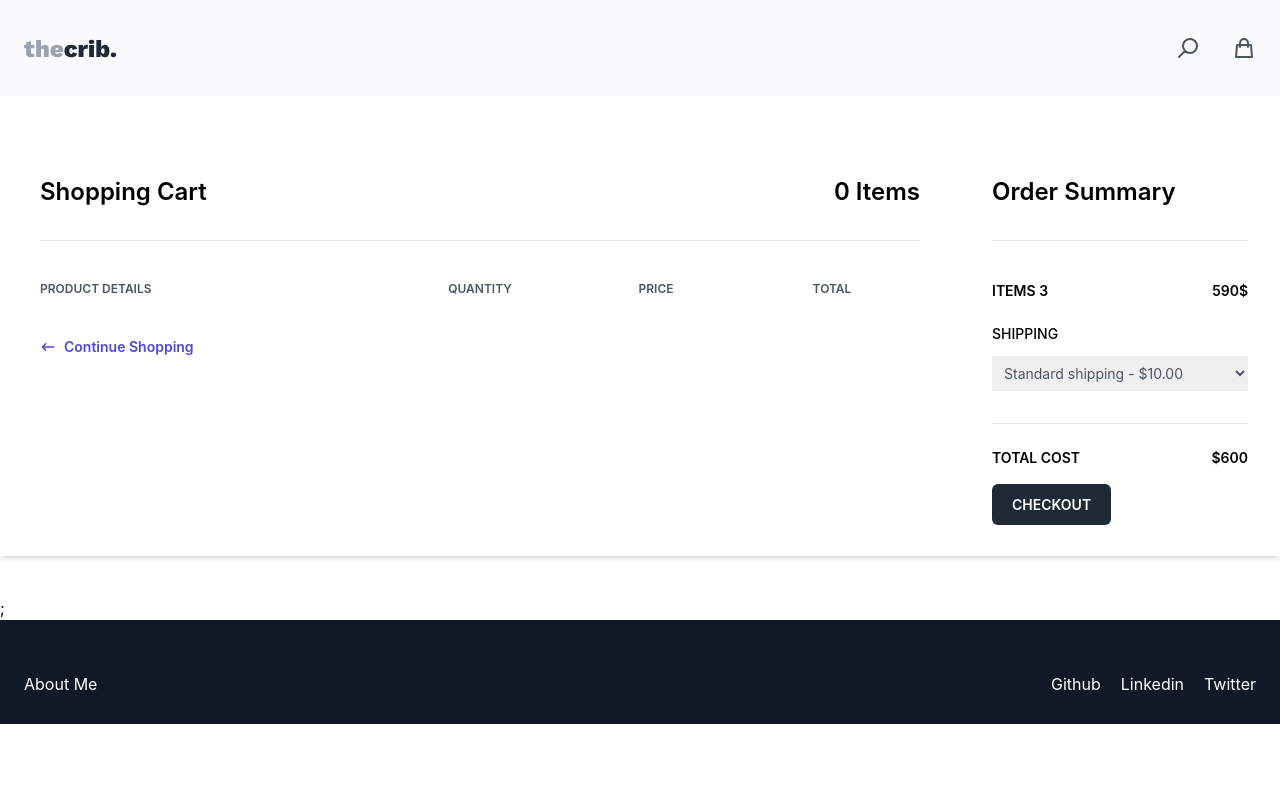
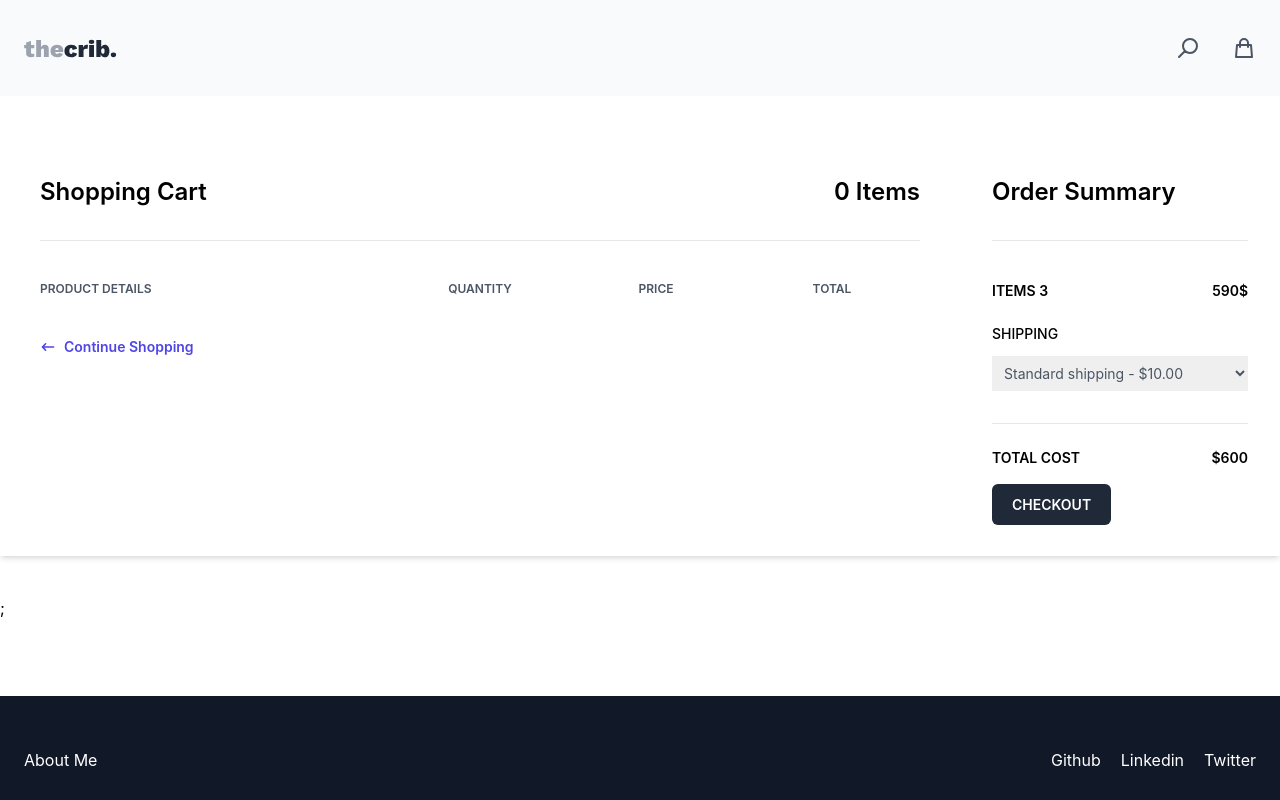
Before and after one commit to usaamatahir/headless-shopify-nextjs, a Next.js app: page /cart in a window 1280 px wide. Built offline with nearby package versions, Linux system fonts and the light colour scheme.

Commit message:
Embeded Checkout

```diff
--- a/components/Layout/Footer.tsx
+++ b/components/Layout/Footer.tsx
@@ -3,7 +3,7 @@ import React from "react";
 
 const Footer = () => {
   return (
-    <div className="py-8 w-full bg-gray-900 text-white text-center flex items-center justify-between px-6">
+    <div className="absolute py-8 w-full bg-gray-900 text-white text-center flex items-center justify-between px-6 bottom-0">
       <Link href="https://usamatahir.netlify.app">
         <a
           className="hover:text-gray-200 text-base leading-4 mt-6 cursor-pointer"
--- a/components/Layout/index.tsx
+++ b/components/Layout/index.tsx
@@ -7,7 +7,7 @@ interface LayoutProps {
 }
 const Layout: FC<LayoutProps> = ({ children }) => {
   return (
-    <div>
+    <div className="relative min-h-screen">
       <Navigation />
       {children}
       <Footer />
--- a/pages/cart.tsx
+++ b/pages/cart.tsx
@@ -1,19 +1,11 @@
 import React, { useContext } from "react";
 import { CartContext } from "../context/shopContext";
-import {
-  PlusIcon,
-  MinusIcon,
-  ChevronLeftIcon,
-  ArrowNarrowLeftIcon,
-} from "@heroicons/react/solid";
-import { useRouter } from "next/router";
+import { ArrowNarrowLeftIcon } from "@heroicons/react/solid";
 import SEO from "../components/SEO";
-import { ChevronUpIcon } from "@heroicons/react/outline";
 import Image from "next/image";
 
 const Cart = () => {
   const { cart, checkoutUrl, removeCartItem } = useContext(CartContext);
-  const router = useRouter();
 
   return (
     <div>
@@ -66,7 +58,6 @@ const Cart = () => {
                   </div>
                 </div>
                 <div className="flex justify-center w-1/5">
-                  <PlusIcon className="w-6 h-6 object-contain cursor-pointer" />
                   <label>
                     <input
                       className="mx-2 border text-center w-8"
@@ -74,7 +65,6 @@ const Cart = () => {
                       defaultValue={item.variantQuantity}
                     />
                   </label>
-                  <MinusIcon className="w-6 h-6 object-contain cursor-pointer" />
                 </div>
                 <span className="text-center w-1/5 font-semibold text-sm">
                   $400.00
```
